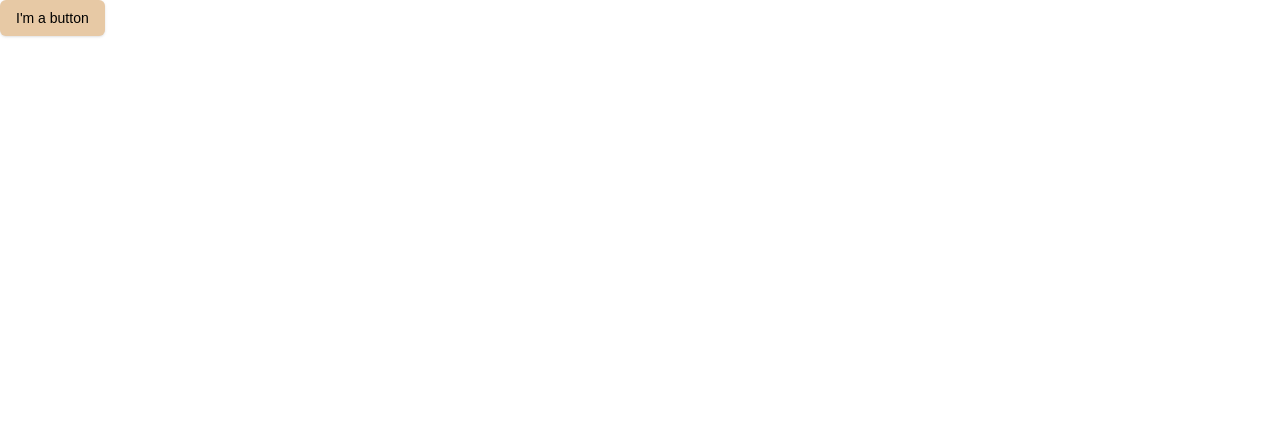
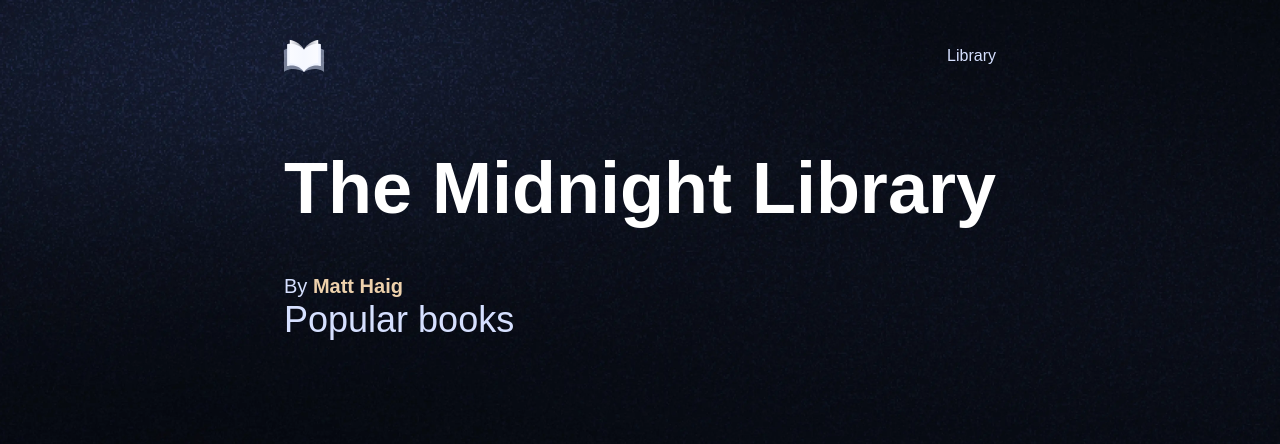
Before and after one commit to mad4thrash/js-mastery-next-01022025, a Next.js app: page / in a window 1280 px wide. Shown: the top 444 px of the page. Built offline with nearby package versions, Linux system fonts and the light colour scheme; a web font is replaced by a local one.

Commit message:
initial layout

```diff
--- /dev/null
+++ b/app/(root)/layout.tsx
@@ -0,0 +1,15 @@
+import { ReactNode } from "react";
+import Header from "@/components/Header";
+
+const layout = ({ children }: { children: ReactNode }) => {
+	return (
+		<main className="root-container">
+			<div className="mx-auto max-w-7xl">
+				<Header />
+				<div className="mt-20 pb-20">{children}</div>
+			</div>
+		</main>
+	);
+};
+
+export default layout;
--- /dev/null
+++ b/app/(root)/page.tsx
@@ -0,0 +1,16 @@
+import BookList from "@/components/BookList";
+import BookOverview from "@/components/BookOverview";
+import { sampleBooks } from "@/constants";
+
+export default function Home() {
+	return (
+		<>
+			<BookOverview {...sampleBooks[0]} />
+			<BookList
+				title="Latest Books"
+				books={sampleBooks}
+				containerClassName="mt-28"
+			/>
+		</>
+	);
+}
--- a/app/page.tsx
+++ /dev/null
@@ -1,9 +0,0 @@
-import { Button } from "@/components/ui/button";
-
-export default function Home() {
-	return (
-		<>
-			<Button>I'm a button</Button>
-		</>
-	);
-}
--- /dev/null
+++ b/components/BookList.tsx
@@ -0,0 +1,11 @@
+import React from "react";
+
+const BookList = () => {
+	return (
+		<section>
+			<h2 className="font-bebas-neue text-4xl text-light-100">Popular books</h2>
+		</section>
+	);
+};
+
+export default BookList;
--- /dev/null
+++ b/components/BookOverview.tsx
@@ -0,0 +1,28 @@
+import React from "react";
+
+const BookOverview = ({
+	title,
+	author,
+	genre,
+	rating,
+	total_copies,
+	available_copies,
+	description,
+	color,
+	cover,
+}: Book) => {
+	return (
+		<section className="book-overview">
+			<div className="flex flex-1 flex-col gap-5">
+				<h1>{title}</h1>
+				<div className="book-info">
+					<p>
+						By <span className="font-semibold text-light-200">{author}</span>
+					</p>
+				</div>
+			</div>
+		</section>
+	);
+};
+
+export default BookOverview;
--- /dev/null
+++ b/components/Header.tsx
@@ -0,0 +1,33 @@
+"use client";
+
+import Link from "next/link";
+import { usePathname } from "next/navigation";
+import { cn } from "@/lib/utils";
+import React from "react";
+import Image from "next/image";
+
+const Header = () => {
+	const pathName = usePathname();
+	return (
+		<header className="my-10 flex justify-between gap-5">
+			<Link href="/">
+				<Image src="/icons/logo.svg" alt="logo" width={40} height={40} />
+			</Link>
+			<ul className="flex flex-row items-center gap-8">
+				<li>
+					<Link
+						href="/library"
+						className={cn(
+							"text-base cursor-pointer capitalize",
+							pathName === "/library" ? "text-light-200" : "text-light-100"
+						)}
+					>
+						Library
+					</Link>
+				</li>
+			</ul>
+		</header>
+	);
+};
+
+export default Header;
```
Also changed, not shown: types.d.ts (added, +15 -0 lines).
